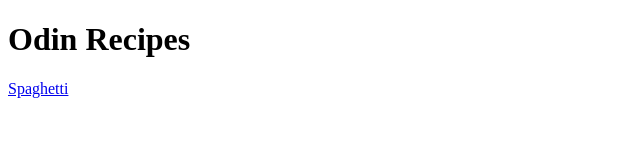
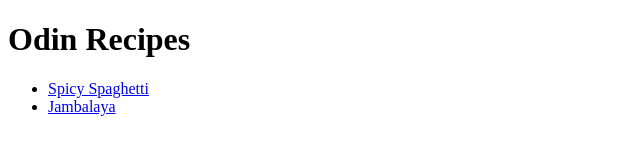
Before and after one commit to alecmgarza/odin-recipes, a plain HTML site: page index.html in a window 1280 px wide. Shown: the whole page, without its empty margins (0-640 px from the left). Drawn offline with Linux system fonts and the light colour scheme.

Commit message:
Add a link to jambalaya.html on index.html, add alt text to images on jambalaya.html and spaghetti.html

```diff
--- a/index.html
+++ b/index.html
@@ -8,6 +8,9 @@
 </head>
 <body>
     <h1>Odin Recipes</h1>
-    <a href="recipes/spaghetti.html">Spaghetti</a>
+    <ul>
+        <li><a href="recipes/spaghetti.html">Spicy Spaghetti</a></li>
+        <li><a href="recipes/jambalaya.html">Jambalaya</a></li>
+    </ul>
 </body>
 </html>
```
Also changed, not shown: recipes/jambalaya.html (+1 -1 lines), recipes/spaghetti.html (+1 -1 lines).
